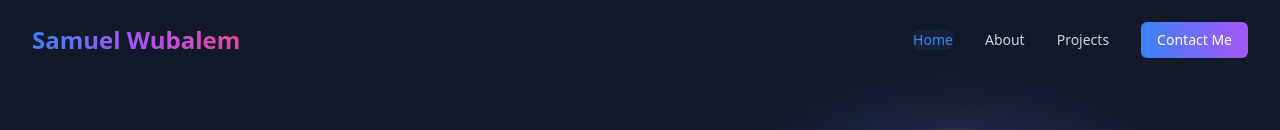
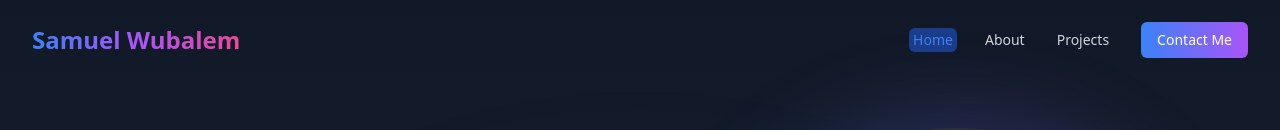
Before and after one commit to EpochX-sol/personal-website, a React (Create React App) app: page / in a window 1280 px wide. Shown: the top 130 px of the page. Built offline with nearby package versions, Linux system fonts and the light colour scheme; grey boxes are pictures that could not be loaded.

Commit message:
fix navigation and scroller look

```diff
--- a/src/App.css
+++ b/src/App.css
@@ -36,3 +36,26 @@
     transform: rotate(360deg);
   }
 }
+
+::-webkit-scrollbar {
+    width: 8px;
+}
+
+::-webkit-scrollbar-track {
+    background: rgba(255, 255, 255, 0.1);
+    border-radius: 10px;
+}
+
+::-webkit-scrollbar-thumb {
+    background: rgba(255, 255, 255, 0.5);
+    border-radius: 10px;
+}
+
+::-webkit-scrollbar-thumb:hover {
+    background: rgba(255, 255, 255, 0.8);
+}
+
+* {
+    scrollbar-width: thin;
+    scrollbar-color: rgba(255, 255, 255, 0.5) rgba(255, 255, 255, 0.1);
+}
--- a/src/App.tsx
+++ b/src/App.tsx
@@ -1,3 +1,4 @@
+// src/App.tsx
 'use client'
 
 import { useState } from 'react'
@@ -9,6 +10,7 @@ import Contact from './components/sections/Contact'
 import { motion, AnimatePresence } from 'framer-motion'
 import { ErrorBoundary } from 'react-error-boundary';
 import { Suspense } from 'react';
+import './App.css'; // Ensure you import your CSS file
 
 function ErrorFallback() {
   return (
@@ -33,7 +35,7 @@ export default function App() {
               setActiveSection={setActiveSection}
             />
 
-            <main>
+            <main className="scrollable">
               <motion.div
                 initial={{ opacity: 0 }}
                 animate={{ opacity: 1 }}
--- a/src/components/layout/Navigation.tsx
+++ b/src/components/layout/Navigation.tsx
@@ -59,8 +59,9 @@ export default function Navigation({ activeSection, setActiveSection }: Navigati
                 {activeSection === item.id && (
                   <motion.span
                     layoutId="activeSection"
-                    className="absolute inset-0 -z-10 rounded-md bg-blue-500/10"
+                    className="absolute inset-0 -z-10 rounded-md bg-blue-600/50"
                     transition={{ type: "spring", bounce: 0.25, duration: 0.5 }}
+                    style={{ height: '120%', width: '120%', top: '-10%', left: '-10%' }}
                   />
                 )}
                 {item.label}
```
